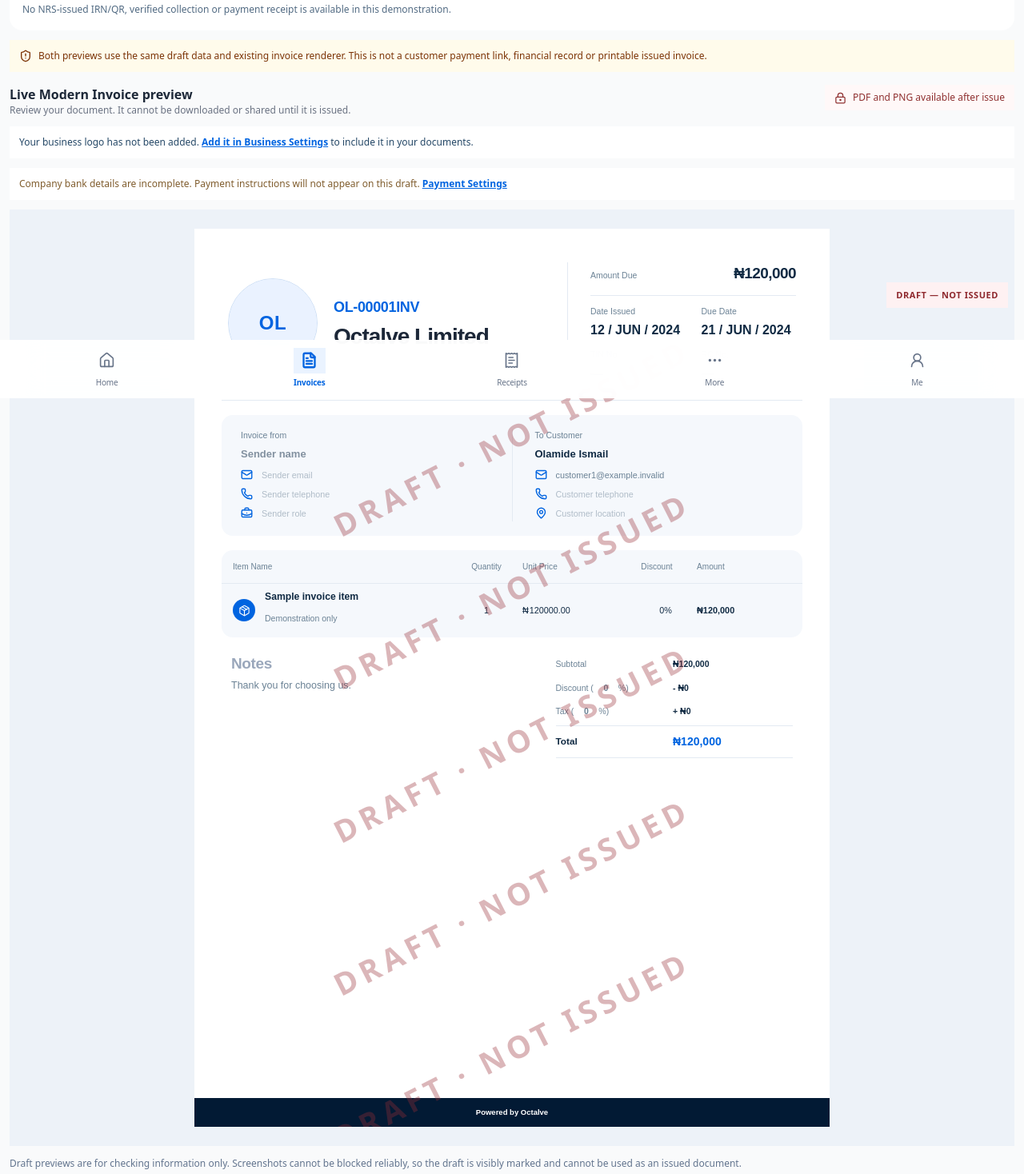
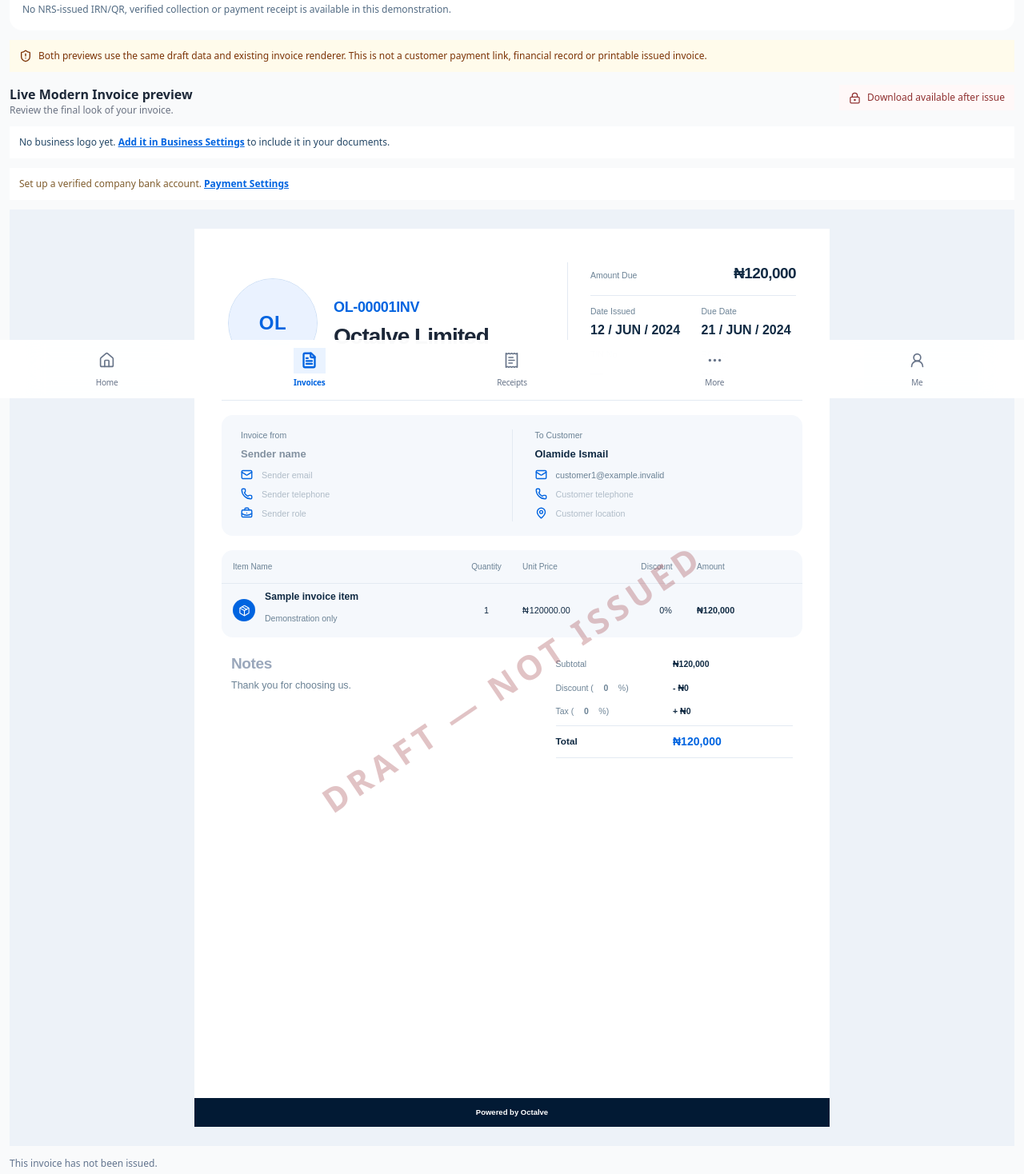
Before and after one commit to octalve-core/octalve-invoice, a Next.js app: page /dashboard/invoice/1 in a window 1280 px wide. Shown: the part 302-1770 px from the top of the page at 80% size. Built offline with nearby package versions, Linux system fonts and the light colour scheme.

Commit message:
Batch U: single centered diagonal draft watermark and concise invoice-facing copy

```diff
--- a/src/features/invoices/sections/InvoiceDocumentPreviewSection.tsx
+++ b/src/features/invoices/sections/InvoiceDocumentPreviewSection.tsx
@@ -38,24 +38,23 @@ export function InvoiceDocumentPreviewSection({draft,setDraft,profile,setProfile
  return <section aria-label="Live document preview" className="min-w-0 space-y-3">
   <div className="flex flex-wrap items-start justify-between gap-3">
    <div><h2 className="font-semibold text-[#1D2838]">Live {template==="modern"?"Modern Invoice":"Classic Ledger"} preview</h2>
-    <p className="text-xs text-gray-500">Review your document. It cannot be downloaded or shared until it is issued.</p></div>
+    <p className="text-xs text-gray-500">Review the final look of your invoice.</p></div>
    <div className="flex items-center gap-2 rounded-xl border border-[#F2D7D7] bg-[#FFF8F8] px-3 py-2 text-xs font-medium text-[#8F3030]">
-    <LockKeyhole size={15}/> PDF and PNG available after issue
+    <LockKeyhole size={15}/> Download available after issue
    </div>
   </div>
-  {!merchantLogo?<p className="rounded-lg border border-blue-100 bg-white p-3 text-xs text-[#244766]">Your business logo has not been added. <Link href="/dashboard/settings/business" className="font-semibold text-[#0064E0] underline">Add it in Business Settings</Link> to include it in your documents.</p>:null}
-  {!paymentReady?<p className="rounded-lg border border-amber-100 bg-white p-3 text-xs text-[#805D2E]">{paymentMode==="manual"?"Company bank details are incomplete.":"This online payment option is not connected."} Payment instructions will not appear on this draft. <Link href="/dashboard/settings/business" className="font-semibold text-[#0064E0] underline">Payment Settings</Link></p>:null}
+  {!merchantLogo?<p className="rounded-lg border border-blue-100 bg-white p-3 text-xs text-[#244766]">No business logo yet. <Link href="/dashboard/settings/business" className="font-semibold text-[#0064E0] underline">Add it in Business Settings</Link> to include it in your documents.</p>:null}
+  {!paymentReady?<p className="rounded-lg border border-amber-100 bg-white p-3 text-xs text-[#805D2E]">{paymentMode==="manual"?"Set up a verified company bank account.":"Set up this payment method."} <Link href="/dashboard/settings/business" className="font-semibold text-[#0064E0] underline">Payment Settings</Link></p>:null}
   <div className="invoice-preview-viewport min-w-0 overflow-hidden rounded-xl border border-gray-200 bg-[#edf2f8] p-2 py-6">
    <div className="invoice-preview-paper relative isolate overflow-hidden" style={{pointerEvents:"none"}}>
     {template==="modern"?
      <SapphireInvoiceRenderer {...shared} companyProfile={profile} companyLogo={merchantLogo} accentColor={invoiceAppearance.accent} font={invoiceAppearance.font} density={invoiceAppearance.density} header={invoiceAppearance.header} logoPosition={invoiceAppearance.logoPosition} showFooter={invoiceAppearance.showFooter}/>:
      <ClassicLedgerRenderer {...shared} businessProfile={profile} companyLogo={merchantLogo} accentColor={invoiceAppearance.accent} onBusinessProfileChange={onProfileChange}/>}
-    <div data-testid="draft-preview-watermark" aria-hidden="true" className="pointer-events-none absolute inset-0 z-30 flex flex-col items-center justify-around overflow-hidden select-none">
-      <span className="self-end rounded-l-md border border-[#96383D] bg-[#FFF2F2]/95 px-3 py-2 text-[11px] font-extrabold tracking-wider text-[#8E292E]">DRAFT — NOT ISSUED</span>
-      {Array.from({length:5},(_,i)=><span key={i} className="w-[130%] -rotate-[27deg] whitespace-nowrap text-center text-[clamp(20px,3vw,42px)] font-extrabold tracking-[0.16em] text-[#972F36]/35">DRAFT · NOT ISSUED</span>)}
+    <div data-testid="draft-preview-watermark" aria-hidden="true" className="pointer-events-none absolute inset-0 z-30 grid place-items-center overflow-hidden select-none">
+      <span className="block w-[130%] -rotate-[34deg] whitespace-nowrap text-center text-[clamp(17px,4vw,42px)] font-extrabold tracking-[0.15em] text-[#9C3940]/30">DRAFT — NOT ISSUED</span>
     </div>
    </div>
   </div>
-  <p className="text-xs leading-5 text-slate-500">Draft previews are for checking information only. Screenshots cannot be blocked reliably, so the draft is visibly marked and cannot be used as an issued document.</p>
+  <p className="text-xs leading-5 text-slate-500">This invoice has not been issued.</p>
  </section>;
 }
```
